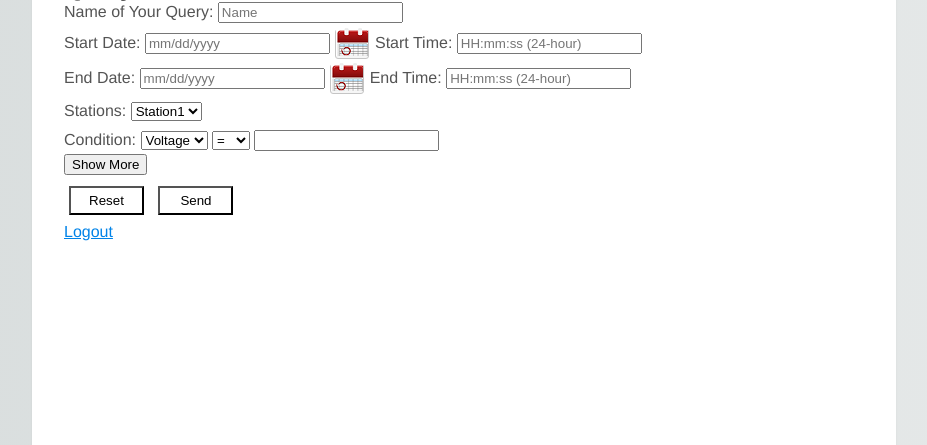
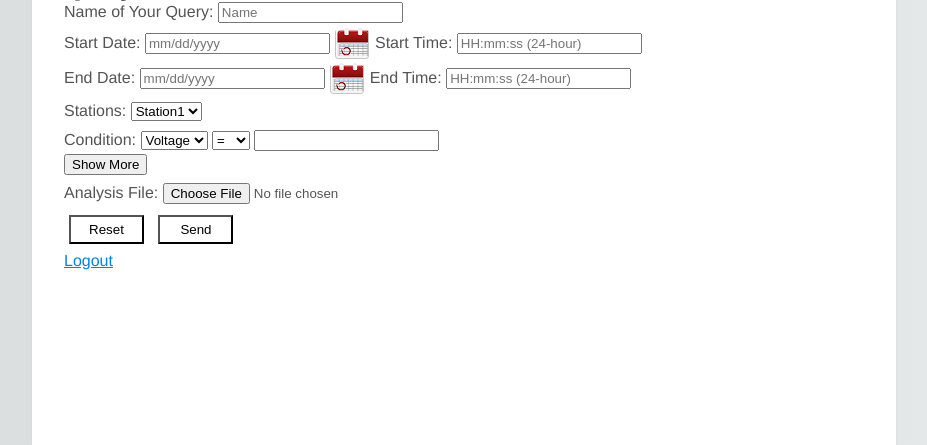
Before and after one commit to bstjohn/bpe_capstone, a Django app: page /query-builder/ in a window 1280 px wide. Shown: the part 56-501 px from the top of the page, without its empty margins (176-1103 px from the left). Run offline with Django 3.2, Linux system fonts and the light colour scheme; a user stored in the database is signed in; some libraries are stand-ins or nearby versions.

Commit message:
Added file upload in form

```diff
--- a/queryBuilder/forms.py
+++ b/queryBuilder/forms.py
@@ -29,6 +29,7 @@ class QueryForm(forms.Form):
     condition_type = forms.CharField(widget=forms.Select(choices=CONDITION_TYPES))
     condition_operator = forms.CharField(widget=forms.Select(choices=CONDITION_OPERATORS))
     condition_value = forms.IntegerField()
+    file = forms.FileField()
 
 
 class ConditionForm(forms.Form):
--- a/queryBuilder/templates/queryBuilder/query-builder.html
+++ b/queryBuilder/templates/queryBuilder/query-builder.html
@@ -94,6 +94,12 @@
         {% endfor %}
     </fieldset>
 
+    <div class="fieldWrapper">
+        {{ form.file.errors }}
+        <label for="{{ form.file.id_for_label }}">Analysis File: </label>
+        {{ form.file }}
+    </div>
+
     <input class="button" type="reset" value="Reset"/>
     <input class="button" type="submit" value="Send"/>
 </form>
```
Also changed, not shown: queryBuilder/migrations/0001_initial.py (added), queryBuilder/migrations/0002_query_user.py (added), queryBuilder/migrations/0003_remove_query_user.py (added).
